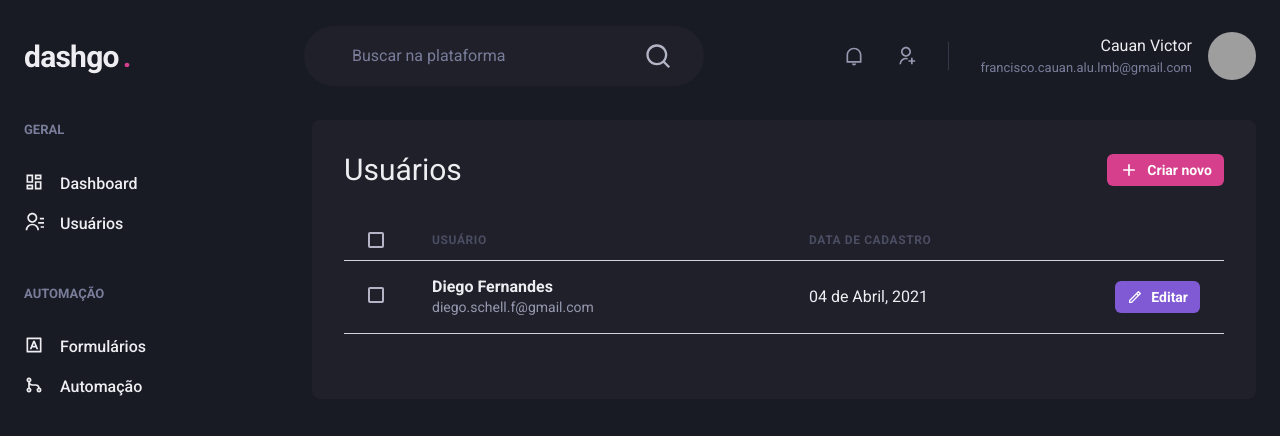
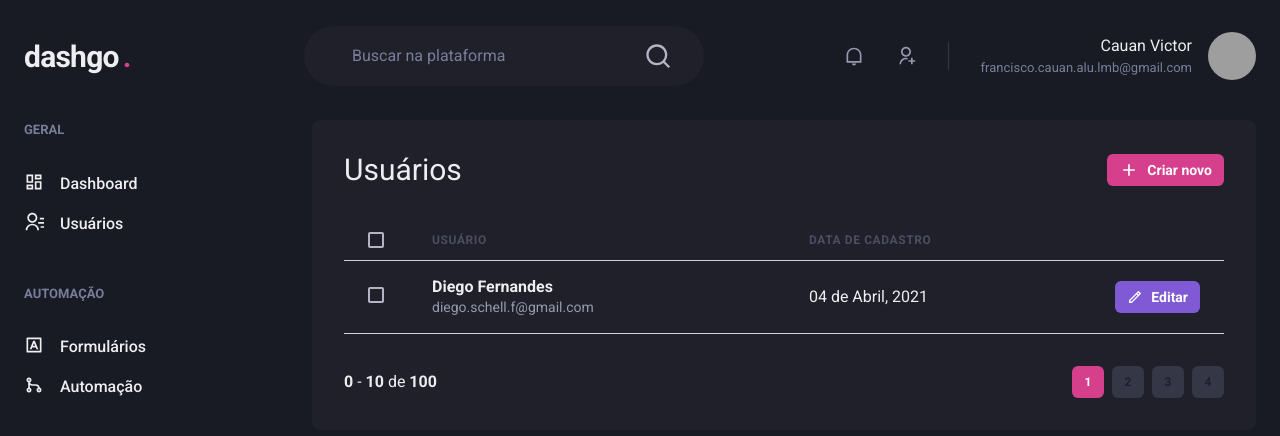
Before and after one commit to CauanDZN/dashgo, a Next.js app: page /users in a window 1280 px wide. Shown: the top 436 px of the page. Built offline with nearby package versions, Linux system fonts and the light colour scheme; grey boxes are pictures that could not be loaded.

Commit message:
📖 Creating pagination

```diff
--- /dev/null
+++ b/src/components/Pagination.tsx
@@ -0,0 +1,69 @@
+import { Button, Stack, Box } from "@chakra-ui/react";
+
+export function Pagination() {
+    return(
+        <Stack
+            direction="row"
+            spacing="6"
+            mt="8"
+            justify="space-between"
+            alignItems="center"
+
+        >
+            <Box>
+                <strong>0</strong> - <strong>10</strong> de <strong>100</strong>
+            </Box>
+            <Stack direction="row" spacing="2">
+            <Button
+                size="sm"
+                fontSize="xs"
+                width="4"
+                colorScheme="pink"
+                disabled
+                _disabled={{
+                    bg: 'pink.500',
+                    cursor: 'default'
+                }}
+            >
+                1
+            </Button>
+
+            <Button
+                size="sm"
+                fontSize="xs"
+                width="4"
+                bg="gray.700"
+                _hover={{
+                    bg: 'gray.500'
+                }}
+            >
+                2
+            </Button>
+
+            <Button
+                size="sm"
+                fontSize="xs"
+                width="4"
+                bg="gray.700"
+                _hover={{
+                    bg: 'gray.500'
+                }}
+            >
+                3
+            </Button>
+
+            <Button
+                size="sm"
+                fontSize="xs"
+                width="4"
+                bg="gray.700"
+                _hover={{
+                    bg: 'gray.500'
+                }}
+            >
+                4
+            </Button>
+            </Stack>
+        </Stack>
+    )
+}
--- a/src/pages/users/index.tsx
+++ b/src/pages/users/index.tsx
@@ -1,6 +1,7 @@
 import { Box, Button, Checkbox, Flex, Heading, Icon, Table, Tbody, Td, Th, Thead, Tr, Text } from "@chakra-ui/react";
 import { RiAddLine, RiPencilLine } from "react-icons/ri";
 import { Header } from "../../components/Header";
+import { Pagination } from "../../components/Pagination";
 import { Sidebar } from "../../components/Sidebar";
 
 export default function UserList() {
@@ -59,6 +60,8 @@
                             </Tr>
                         </Tbody>
                     </Table>
+
+                    <Pagination />
                 </Box>
             </Flex>
         </Box>
```
